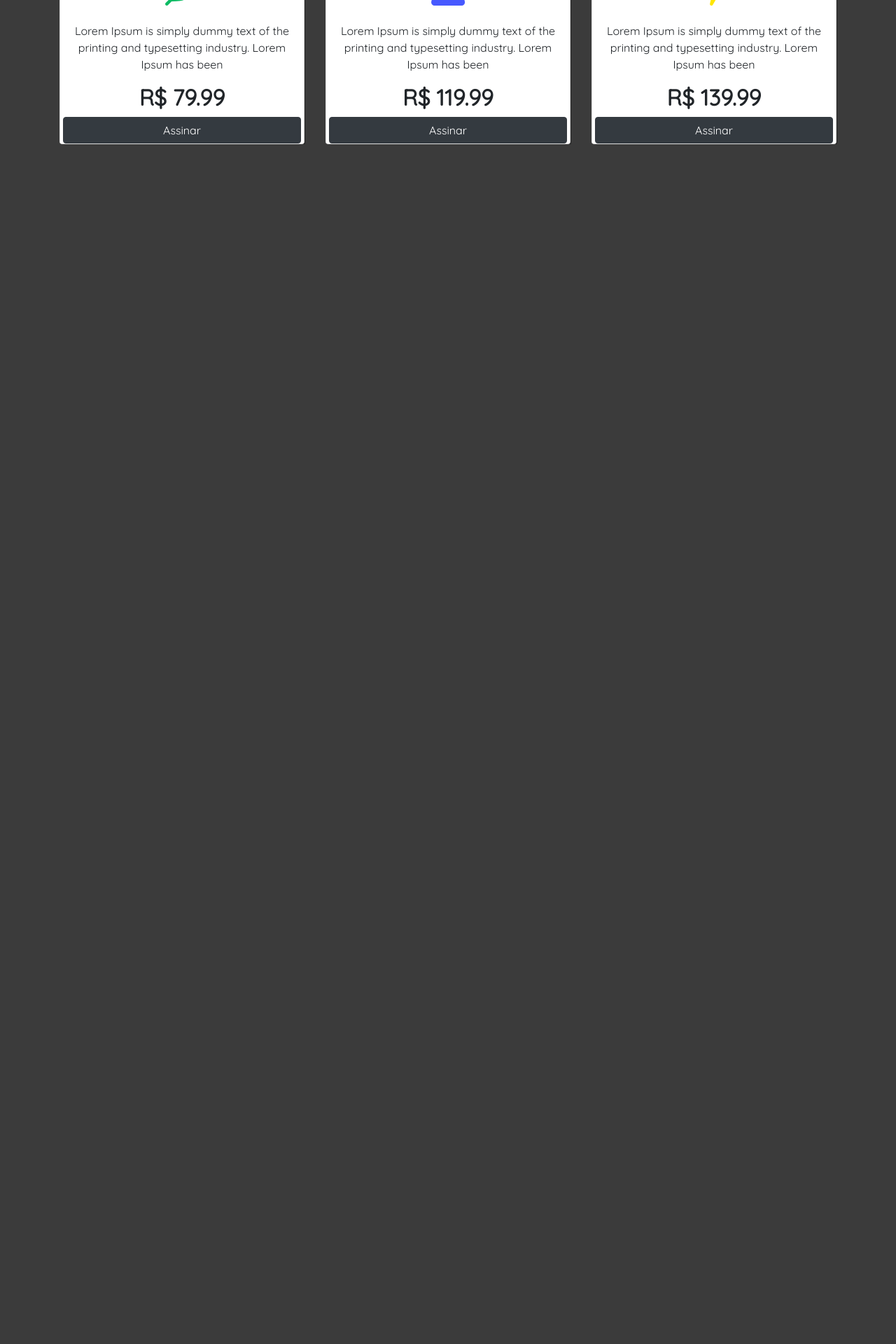
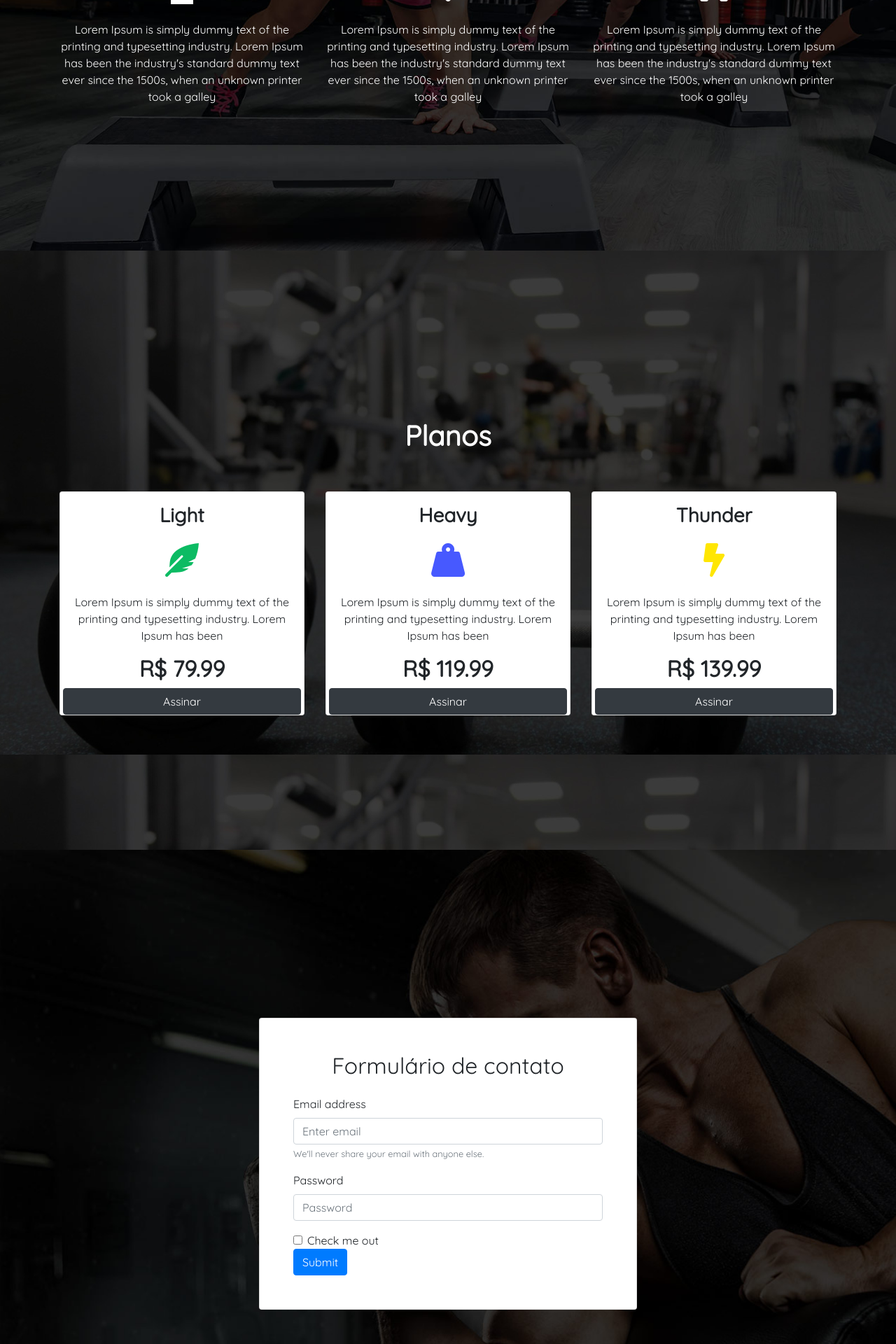
Before and after one commit to vinniimiranda/boaforma, a PHP site: page /index.html in a window 1280 px wide. Shown: the part 1040-2960 px from the top of the page at 70% size. Before the commit the page ends 1246 px from the top, so only its background shows below. Run offline with PHP 8.4, Linux system fonts and the light colour scheme; some libraries are stand-ins or nearby versions.

Commit message:
Correção das sections

```diff
--- a/custom.css
+++ b/custom.css
@@ -4,56 +4,32 @@ body{
     filter: drop-shadow(1px 4px rgba(0,0,0,.4))
 }
 #main{
-    /* background: url("./img/bg.jpg"); */
-    /* background-size: contain; */
+    background: url("./img/bg.jpg");
+    background-size: cover;
     background-attachment: fixed;
-    height: 100%;
-
-
+    padding-bottom: 30%;
 }
 #benefits{
-    /* background: url("./img/bg2.jpg"); */
-    /* background-size: contain; */
-    /* background-attachment: fixed; */
 
+    padding: 15% 0 !important;
+    background: url("./img/bg2.jpg");
+    background-size: cover;
+    background-attachment: fixed;
+}
 
-}
-@media (max-width: 990px){
-    #benefits{
-        height: 170vh;
-    }
-    #plans{
-        height: 170vh;
-    }
-}
 #plans{
-    /* background-image: url("./img/bg4.jpg"); */
-    /* background-size: auto; */
-    /* background-attachment: fixed; */
-
-
+    padding: 15% 0 !important;
+    background: url("./img/bg4.jpg");
+    background-size: 100%;
+    background-attachment: fixed;
 }
 #contact{
-    background-image: url("./img/bg3.jpg");
-    background-size: auto;
+    padding: 15% 0 !important;
+    background: url("./img/bg3.jpg");
+    background-size: cover;
     background-attachment: fixed;
+}
 
-
-
-}
-div{
-
-
-
-  }
-
-  section {
-    display: table;
-    width: 100%;
-
-
-
-  }
 .logo{
     transition: all .4s;
     width: 30%;
--- a/index.html
+++ b/index.html
@@ -52,12 +52,12 @@
         </div>
     </section>
 
-    <section id="benefits ">
+    <section id="benefits">
         <div class="container ">
-            <h1 class="text-center text-white bold pt-5">Benefícios</h1>
+            <h1 class="text-center text-white bold ">Benefícios</h1>
             <div class="row ">
             </div>
-            <div class="row mt-5">
+            <div class="row ">
                 <div class="col-lg-4 col-sm-12 col-md-12 text-center text-white pt-5">
                     <h2 class="bold">Disposição</h2>
                     <i class="fas fa-fist-raised icon mt-3"></i>
@@ -143,7 +143,30 @@
     <section id="contact">
         <div class="container">
             <div class="row">
-
+                <div class="col-lg-6 col-md-12 col-sm-12 pt-5 mx-auto">
+                    <div class="card p-5 " >
+                        <h2 class="text-center pb-3">Formulário de contato</h2>
+                        <form>
+                            <div class="form-group">
+                                <label for="exampleInputEmail1">Email address</label>
+                                <input type="email" class="form-control" id="exampleInputEmail1" aria-describedby="emailHelp"
+                                    placeholder="Enter email">
+                                <small id="emailHelp" class="form-text text-muted">We'll never share your email with
+                                    anyone
+                                    else.</small>
+                            </div>
+                            <div class="form-group">
+                                <label for="exampleInputPassword1">Password</label>
+                                <input type="password" class="form-control" id="exampleInputPassword1" placeholder="Password">
+                            </div>
+                            <div class="form-check">
+                                <input type="checkbox" class="form-check-input" id="exampleCheck1">
+                                <label class="form-check-label" for="exampleCheck1">Check me out</label>
+                            </div>
+                            <button type="submit" class="btn btn-primary">Submit</button>
+                        </form>
+                    </div>
+                </div>
             </div>
         </div>
     </section>
```
